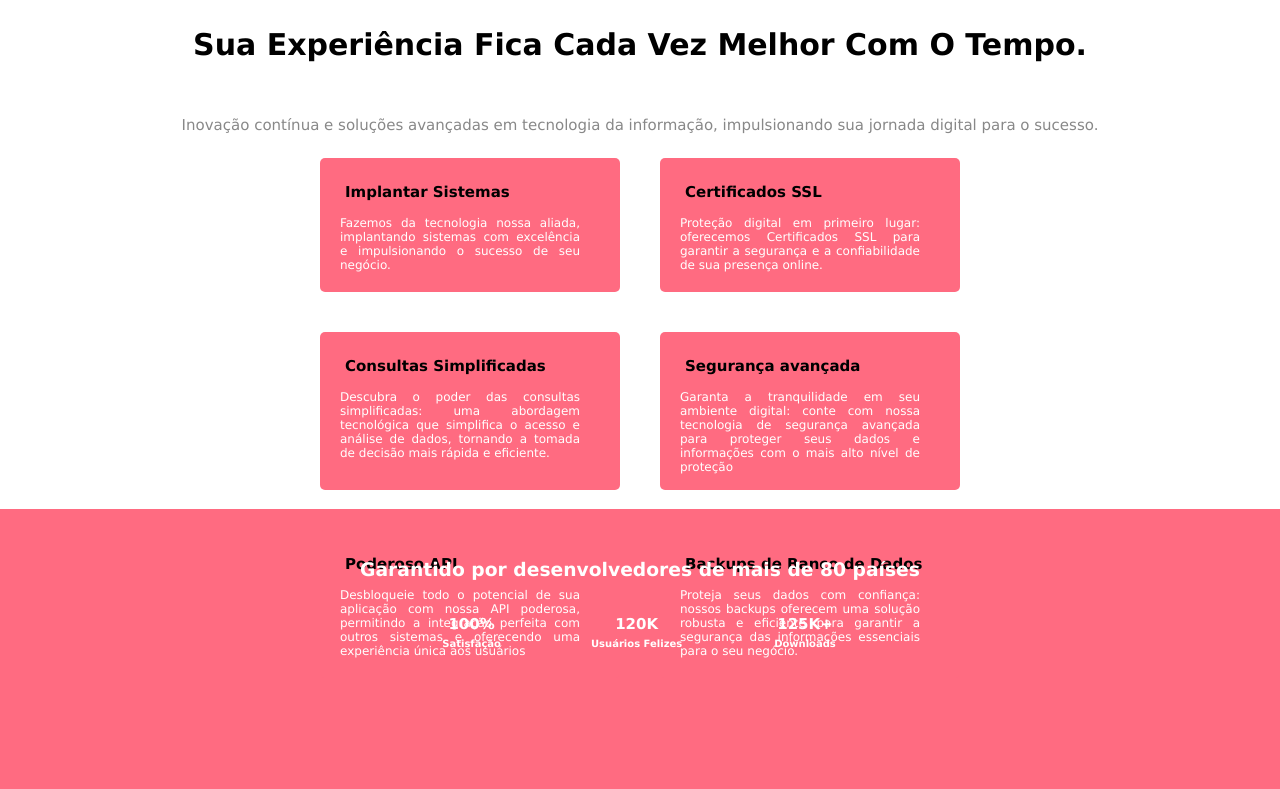
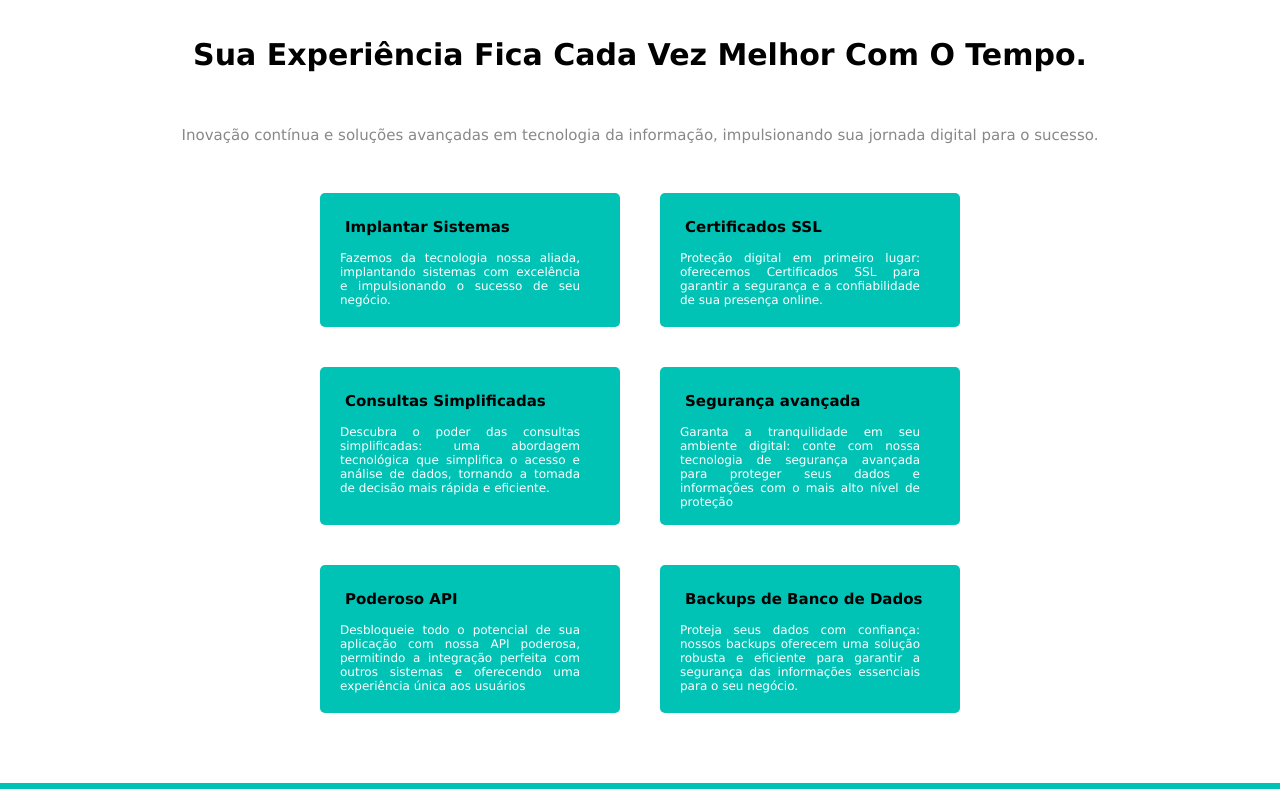
Before and after one commit to glaydson-alves/projeto-pagina-app-business, a plain HTML site: page index.html in a window 1280 px wide. Shown: the part 711-1500 px from the top of the page. Before the commit the page ends 1460 px from the top, so only its background shows below. Drawn offline with Linux system fonts and the light colour scheme.

Commit message:
finalizado projeto app business

```diff
--- a/src/css/style.css
+++ b/src/css/style.css
@@ -11,7 +11,7 @@
 
 /* VARIAVÉIS */
 :root {
-    --cor-principal:#ff6b81;
+    --cor-principal:#00C2B5;
     --cor-secundaria:#fff;
     --cor-escura:#000;
     --cor-cinza:#888;
@@ -25,7 +25,7 @@ body{
                          'main'
                          'footer';
     color: var(--cor-secundaria);
-    height: 100vh;
+    height: 100%;
 }
 
 /* HEADER */
@@ -120,7 +120,7 @@ div button{
 /* MAIN */
 main{
     grid-area: main;
-    height: 70%;
+    height: 80%;
     background-color: var(--cor-secundaria);
     color: var(--cor-escura);
 }
@@ -141,10 +141,12 @@ main article h1{
     margin: 30px;
     display: inline-block;
     text-align: center;
+    padding-top: 10px;
 }
 main article p{
     margin-top: 20px;
     text-align: center;
+    padding-bottom: 25px;
     display: inline-block;
     text-align: center;
     color: var(--cor-cinza);
@@ -153,6 +155,7 @@ main article p{
 .lista{
     margin-left: 20%;
     margin-right: 20%;
+    padding-bottom: 50px;
     display: flex;
     flex-wrap: wrap;
     justify-content: center;
@@ -193,16 +196,20 @@ span{
 footer{
     grid-area: footer;
     background-color: var(--cor-principal);
-    height: 30vh;
+    height: 50vh;
     color: var(--cor-secundaria);
     padding: 50px;
 }
 footer h3{
+    font-size: 25px;
     display: flex;
     justify-content: center;
 }
+footer span{
+    font-size: 20px;
+}
 small{
-    font-size: 10px;
+    font-size: 15px;
     font-weight: bolder;
 }
 div ul {
@@ -242,7 +249,7 @@ div ul li{
         text-align: center;
     }
     main{
-        height: 100vh;
+        height: 100%;
     }
     .lista{
 
@@ -293,7 +300,7 @@ div ul li{
         width: 200px;
     }
     main{
-        height: 201vh;
+        height: 201%;
     }
     main article h1{
         margin-bottom: 5px;
@@ -307,19 +314,19 @@ div ul li{
         display: flex;
         flex-direction: column;
         text-align: center;
-        font-size: 25px;
+        font-size: 20px;
     }
     small{
         font-size: 10px;
         font-weight: bolder;
-        font-size: 20px;
+        font-size: 15px;
     }
     div ul {
         display: flex;
         flex-direction: column;
 
     }
-     footer span  {font-size: 30px;}
+     footer span  {font-size: 25px;}
      .cards{
         width: 450px;
         height: 225px;
```
